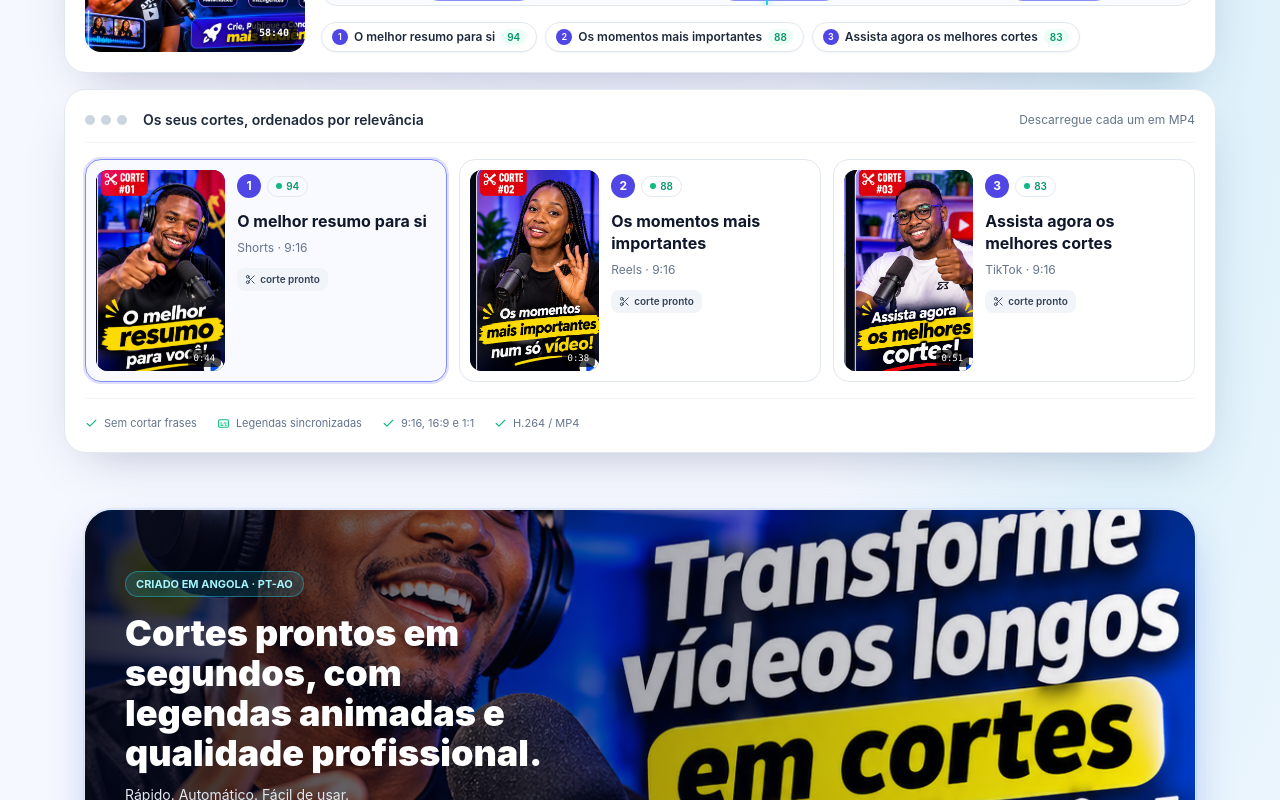
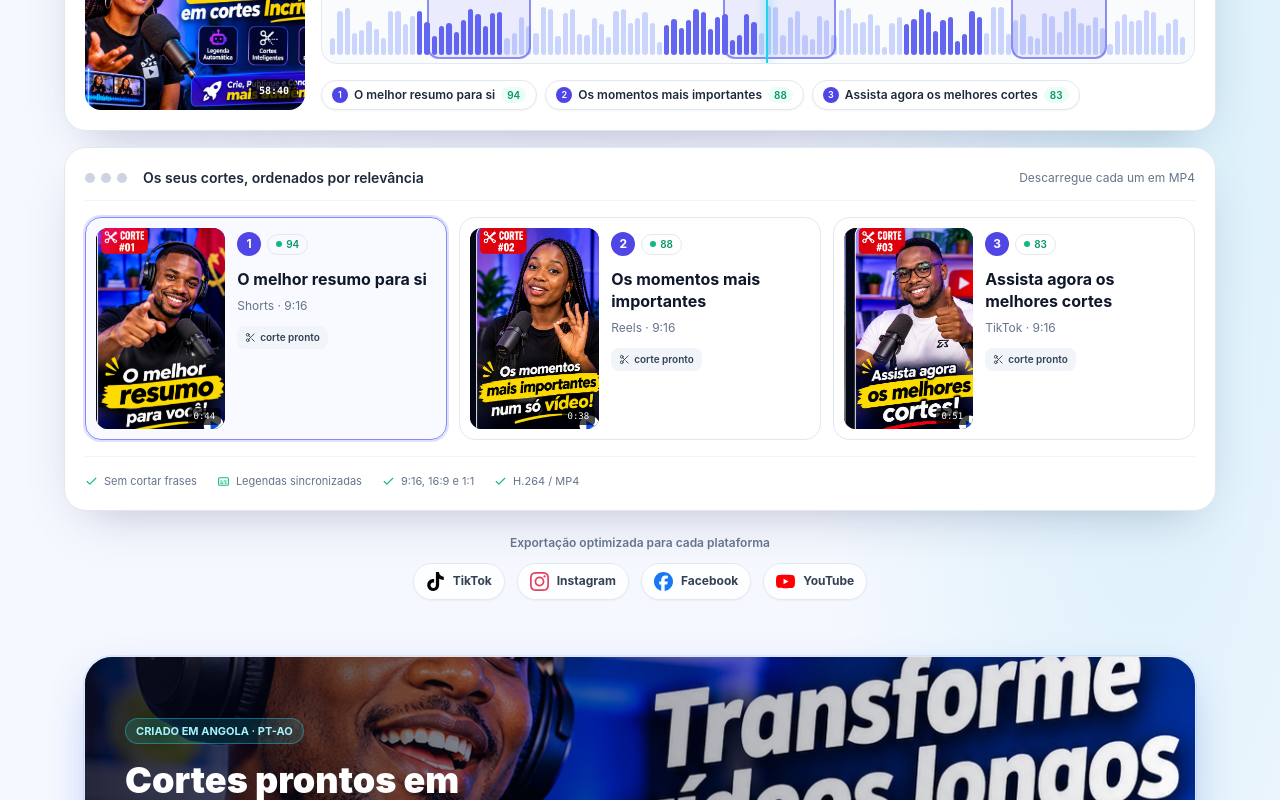
Before and after one commit to lubatechnology-cloud/lubacortes, a Next.js app: page / in a window 1280 px wide. Shown: the part 1220-2020 px from the top of the page. Built offline with nearby package versions, Linux system fonts and the light colour scheme; no server answers.

Commit message:
Logótipos reais das redes sociais no hero e na animação

```diff
--- a/package.json
+++ b/package.json
@@ -29,6 +29,7 @@
     "pg": "^8.23.1",
     "react": "^19.0.0",
     "react-dom": "^19.0.0",
+    "react-icons": "^5.7.0",
     "zod": "^3.24.1"
   },
   "devDependencies": {
--- a/src/app/page.tsx
+++ b/src/app/page.tsx
@@ -2,6 +2,7 @@ import Link from "next/link";
 import { currentUser } from "@/lib/auth";
 import { HeroForm } from "@/components/hero-form";
 import { EditorAnimation } from "@/components/editor-animation";
+import { SocialLogos } from "@/components/social-logos";
 import { Logo, ThemeToggle } from "@/components/ui";
 import { Scissors, Wand2, Captions, Crop, ShieldCheck, Zap, ArrowRight, Check } from "lucide-react";
 import { formatKz, listPackages, listPlans } from "@/lib/billing";
@@ -63,6 +64,7 @@ export default async function Home() {
           <span className="flex items-center gap-1.5"><Check size={14} className="text-emerald-400" /> Sem cartão de crédito</span>
           <span className="flex items-center gap-1.5"><Check size={14} className="text-emerald-400" /> Pagamentos em modo de teste</span>
         </div>
+        <div className="mt-6"><SocialLogos compact /></div>
       </section>
 
       <EditorAnimation />
--- a/src/components/editor-animation.tsx
+++ b/src/components/editor-animation.tsx
@@ -1,6 +1,7 @@
 "use client";
 
 import { Check, Sparkles, Scissors, Captions, Play } from "lucide-react";
+import { SocialLogos } from "@/components/social-logos";
 
 /** Ondas determinísticas — sem Math.random, para não quebrar a hidratação. */
 const WAVE = Array.from({ length: 118 }, (_, i) => {
@@ -158,6 +159,11 @@ export function EditorAnimation() {
             <span className="flex items-center gap-1.5"><Check size={13} className="text-emerald-500" /> H.264 / MP4</span>
           </div>
         </div>
+
+        <div className="mt-6 flex flex-col items-center gap-3">
+          <p className="text-xs font-semibold text-slate-500">Exportação optimizada para cada plataforma</p>
+          <SocialLogos />
+        </div>
       </div>
     </section>
   );
--- /dev/null
+++ b/src/components/social-logos.tsx
@@ -0,0 +1,26 @@
+import { SiTiktok, SiInstagram, SiFacebook, SiYoutube } from "react-icons/si";
+
+const REDES = [
+  { nome: "TikTok", Icone: SiTiktok, cor: "#010101" },
+  { nome: "Instagram", Icone: SiInstagram, cor: "#E4405F" },
+  { nome: "Facebook", Icone: SiFacebook, cor: "#1877F2" },
+  { nome: "YouTube", Icone: SiYoutube, cor: "#FF0000" },
+];
+
+export function SocialLogos({ compact = false }: { compact?: boolean }) {
+  return (
+    <div className={`flex flex-wrap items-center justify-center ${compact ? "gap-2" : "gap-3"}`}>
+      {REDES.map(({ nome, Icone, cor }) => (
+        <span
+          key={nome}
+          className="inline-flex items-center gap-2 rounded-full border bg-white/80 px-3 py-2 text-xs font-bold text-slate-700 shadow-sm transition hover:-translate-y-0.5 hover:shadow-md"
+          style={{ borderColor: "#e2e8f0" }}
+          title={nome}
+        >
+          <Icone size={compact ? 16 : 19} style={{ color: cor }} aria-hidden="true" />
+          {nome}
+        </span>
+      ))}
+    </div>
+  );
+}
```
Also changed, not shown: 1 other file (tests, documents, lock files or other folders).
